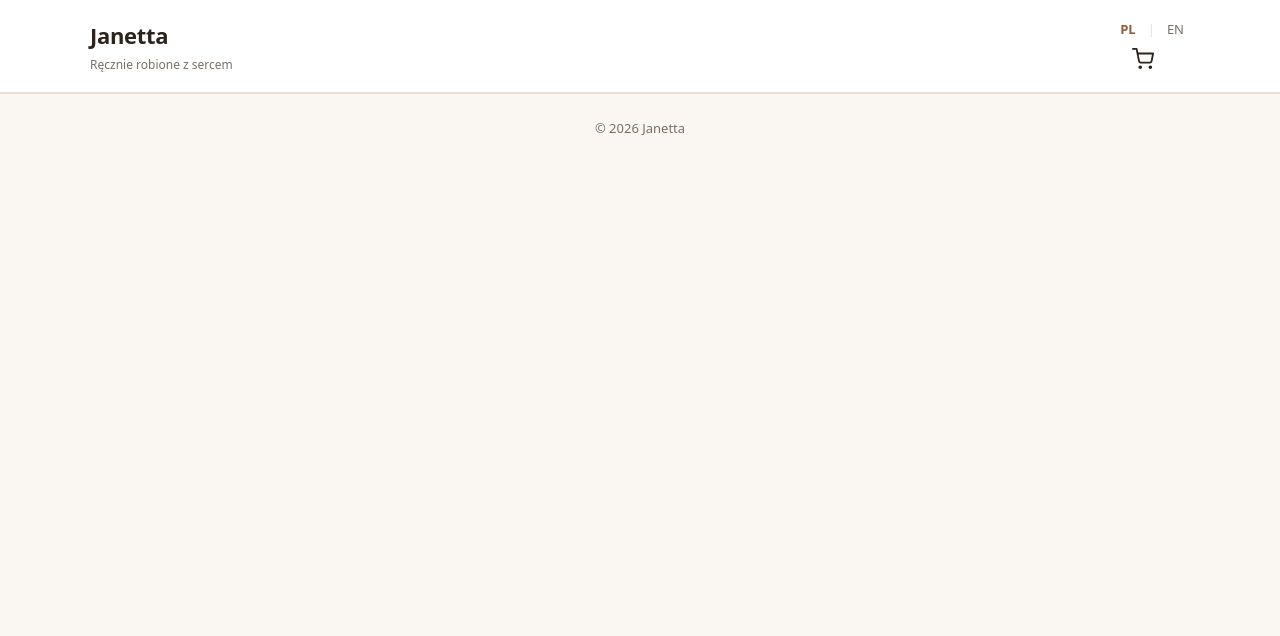
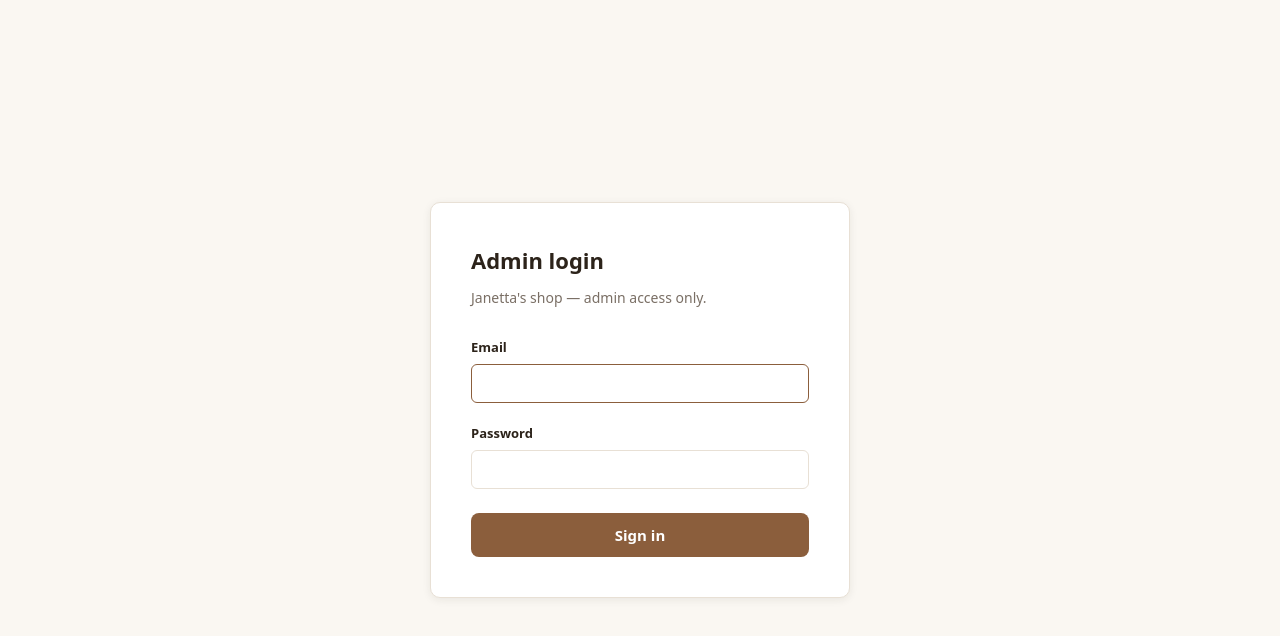
Before and after one commit to Delpedro/JanettaApp, a React (Vite) app in the folder client/: page /admin/login in a window 1280 px wide. Shown: the top 636 px of the page. Built offline with nearby package versions, Linux system fonts and the light colour scheme.

Commit message:
Wire admin login — /admin/login UI, JWT to localStorage, redirect to dashboard stub

```diff
--- a/client/src/App.jsx
+++ b/client/src/App.jsx
@@ -7,6 +7,8 @@ import HomePage from './pages/HomePage'
 import ProductDetailPage from './pages/ProductDetailPage'
 import CheckoutPage from './pages/CheckoutPage'
 import SetupPage from './pages/SetupPage'
+import AdminLoginPage from './pages/AdminLoginPage'
+import AdminDashboardPage from './pages/AdminDashboardPage'
 import './App.css'
 
 function ShopShell() {
@@ -33,6 +35,8 @@ export default function App() {
   return (
     <Routes>
       <Route path="/setup" element={<SetupPage />} />
+      <Route path="/admin/login" element={<AdminLoginPage />} />
+      <Route path="/admin/dashboard" element={<AdminDashboardPage />} />
       <Route path="/*" element={<ShopShell />} />
     </Routes>
   )
--- /dev/null
+++ b/client/src/pages/AdminDashboardPage.jsx
@@ -0,0 +1,36 @@
+import { useEffect, useState } from 'react'
+import { useNavigate } from 'react-router-dom'
+
+export default function AdminDashboardPage() {
+  const [email, setEmail] = useState('')
+  const navigate = useNavigate()
+
+  useEffect(() => {
+    const token = localStorage.getItem('adminToken')
+    if (!token) { navigate('/admin/login'); return }
+    try {
+      const payload = JSON.parse(atob(token.split('.')[1]))
+      setEmail(payload.email || '')
+    } catch {
+      navigate('/admin/login')
+    }
+  }, [navigate])
+
+  function handleLogout() {
+    localStorage.removeItem('adminToken')
+    navigate('/admin/login')
+  }
+
+  return (
+    <div className="setup-page">
+      <div className="setup-card">
+        <div className="setup-check">✓</div>
+        <h1 className="setup-title">Admin dashboard</h1>
+        <p className="setup-sub">Signed in{email ? ` as ${email}` : ''}.</p>
+        <button className="setup-btn" style={{ marginTop: '1.5rem' }} onClick={handleLogout}>
+          Sign out
+        </button>
+      </div>
+    </div>
+  )
+}
--- /dev/null
+++ b/client/src/pages/AdminLoginPage.jsx
@@ -0,0 +1,88 @@
+import { useState } from 'react'
+import { useNavigate } from 'react-router-dom'
+
+export default function AdminLoginPage() {
+  const [form, setForm]             = useState({ email: '', password: '' })
+  const [errors, setErrors]         = useState({})
+  const [serverError, setServerError] = useState('')
+  const [submitting, setSubmitting] = useState(false)
+  const navigate = useNavigate()
+
+  function validate() {
+    const e = {}
+    if (!form.email.trim()) e.email = 'Required'
+    if (!form.password) e.password = 'Required'
+    return e
+  }
+
+  function handleChange(e) {
+    const { name, value } = e.target
+    setForm(prev => ({ ...prev, [name]: value }))
+    if (errors[name]) setErrors(prev => ({ ...prev, [name]: undefined }))
+    if (serverError) setServerError('')
+  }
+
+  async function handleSubmit(e) {
+    e.preventDefault()
+    const errs = validate()
+    if (Object.keys(errs).length > 0) { setErrors(errs); return }
+
+    setSubmitting(true)
+    setServerError('')
+    try {
+      const res = await fetch('/api/auth/login', {
+        method: 'POST',
+        headers: { 'Content-Type': 'application/json' },
+        body: JSON.stringify({ email: form.email.trim().toLowerCase(), password: form.password }),
+      })
+      if (res.status === 401) { setServerError('Invalid email or password.'); return }
+      if (!res.ok) throw new Error()
+      const data = await res.json()
+      localStorage.setItem('adminToken', data.token)
+      navigate('/admin/dashboard')
+    } catch {
+      setServerError('Something went wrong. Please try again.')
+    } finally {
+      setSubmitting(false)
+    }
+  }
+
+  return (
+    <div className="setup-page">
+      <div className="setup-card">
+        <h1 className="setup-title">Admin login</h1>
+        <p className="setup-sub">Janetta's shop — admin access only.</p>
+
+        <form className="setup-form" onSubmit={handleSubmit} noValidate>
+          <div className="setup-field">
+            <label className="setup-label" htmlFor="email">Email</label>
+            <input
+              id="email" name="email" type="email"
+              className={`setup-input${errors.email ? ' setup-input--error' : ''}`}
+              value={form.email} onChange={handleChange}
+              autoComplete="email" autoFocus
+            />
+            {errors.email && <span className="setup-error">{errors.email}</span>}
+          </div>
+
+          <div className="setup-field">
+            <label className="setup-label" htmlFor="password">Password</label>
+            <input
+              id="password" name="password" type="password"
+              className={`setup-input${errors.password ? ' setup-input--error' : ''}`}
+              value={form.password} onChange={handleChange}
+              autoComplete="current-password"
+            />
+            {errors.password && <span className="setup-error">{errors.password}</span>}
+          </div>
+
+          {serverError && <p className="setup-server-error">{serverError}</p>}
+
+          <button type="submit" className="setup-btn" disabled={submitting}>
+            {submitting ? 'Signing in…' : 'Sign in'}
+          </button>
+        </form>
+      </div>
+    </div>
+  )
+}
--- a/client/src/pages/SetupPage.jsx
+++ b/client/src/pages/SetupPage.jsx
@@ -1,4 +1,5 @@
 import { useState, useEffect } from 'react'
+import { Link } from 'react-router-dom'
 
 export default function SetupPage() {
   const [status, setStatus]     = useState('loading')
@@ -69,8 +70,8 @@ export default function SetupPage() {
           </h1>
           <p className="setup-sub">
             {done
-              ? 'Your admin account is ready. Save your credentials somewhere safe.'
-              : 'An admin account already exists. Use the login page to sign in.'}
+              ? <>Your admin account is ready. <Link to="/admin/login">Go to login</Link>.</>
+              : <>An admin account already exists. <Link to="/admin/login">Sign in here</Link>.</>}
           </p>
         </div>
       </div>
```
